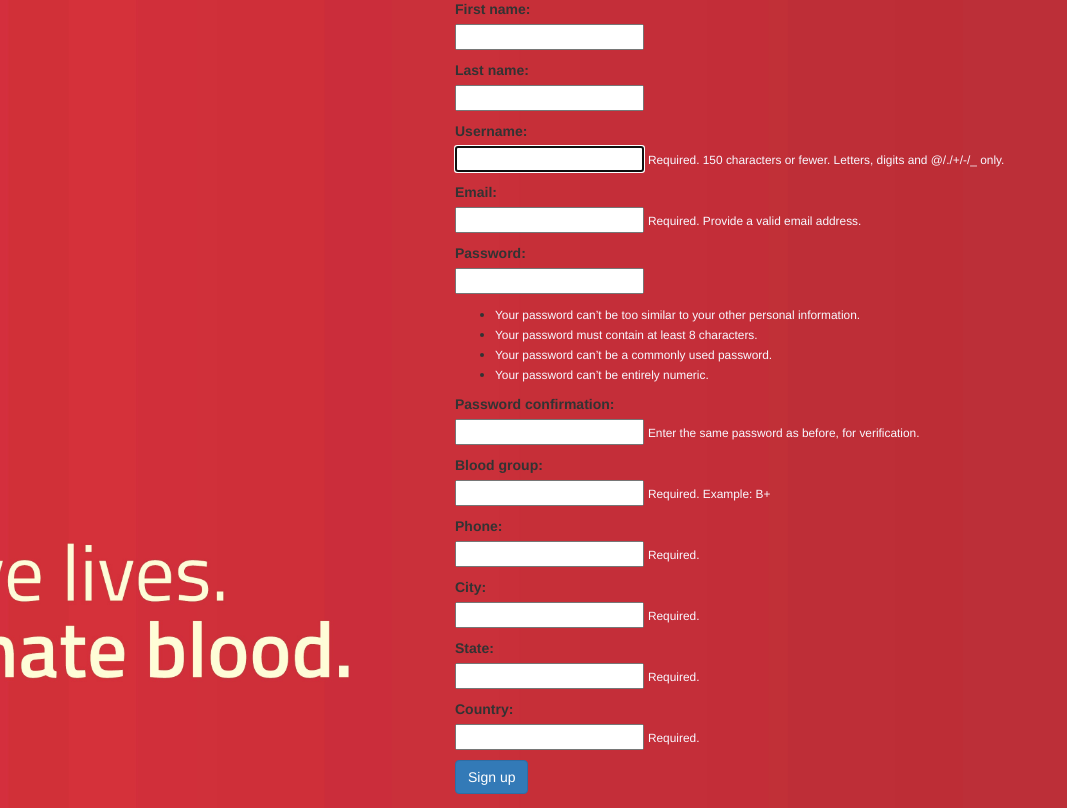
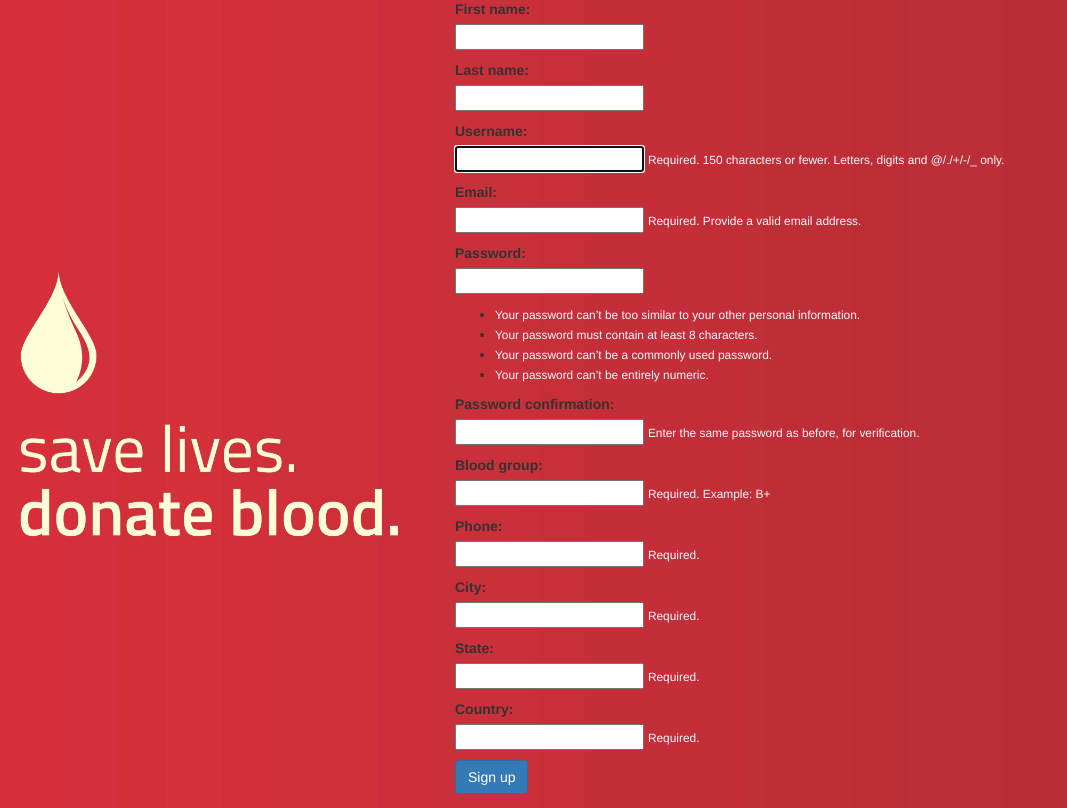
Before and after one commit to viseshrp/Blood_e_Merry, a Django app: page /home/signup/ in a window 1280 px wide; the page is wider, and only the part inside the window is pictured. Shown: the part 156-964 px from the top of that part, without its empty margins (0-1067 px from the left). Run offline with Django 3.2, Linux system fonts and the light colour scheme; some libraries are stand-ins or nearby versions.

Commit message:
fix bg image position

```diff
--- a/loginsignup/static/loginsignup/styles.css
+++ b/loginsignup/static/loginsignup/styles.css
@@ -1,8 +1,9 @@
 body {
-    background-image: url("images/background.jpg");
-    background-size: cover; /* <------ */
-    background-repeat: no-repeat;
-    background-position: center center;
+  background: url("images/background.jpg") no-repeat center center fixed;
+  -webkit-background-size: cover;
+  -moz-background-size: cover;
+  -o-background-size: cover;
+  background-size: cover;
 }
 
 /* unvisited link */
```
